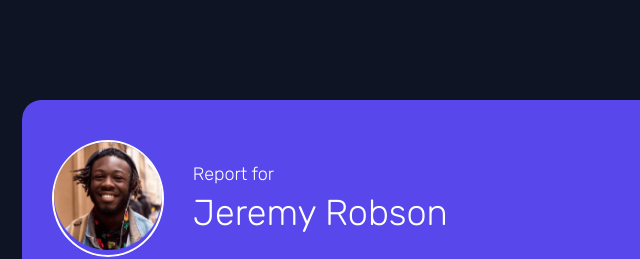
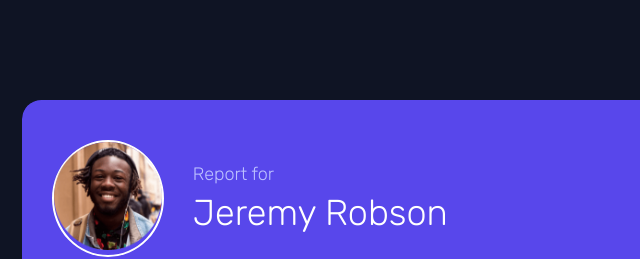
Before and after one commit to AyeTone/Time-Tracker, a plain HTML site: page index.html in a window 1280 px wide. Shown: the top 259 px of the page, 42-682 px from the left. Drawn offline with Linux system fonts and the light colour scheme.

Commit message:
Report For Color Change

```diff
--- a/css/main.css
+++ b/css/main.css
@@ -156,6 +156,10 @@ img {
     font-weight: lighter;
 }
 
+.user-text p {
+    color: var(--PaleBlue);
+}
+
 
 /*      User - TimeFrames        */
 .timeframes {
```
